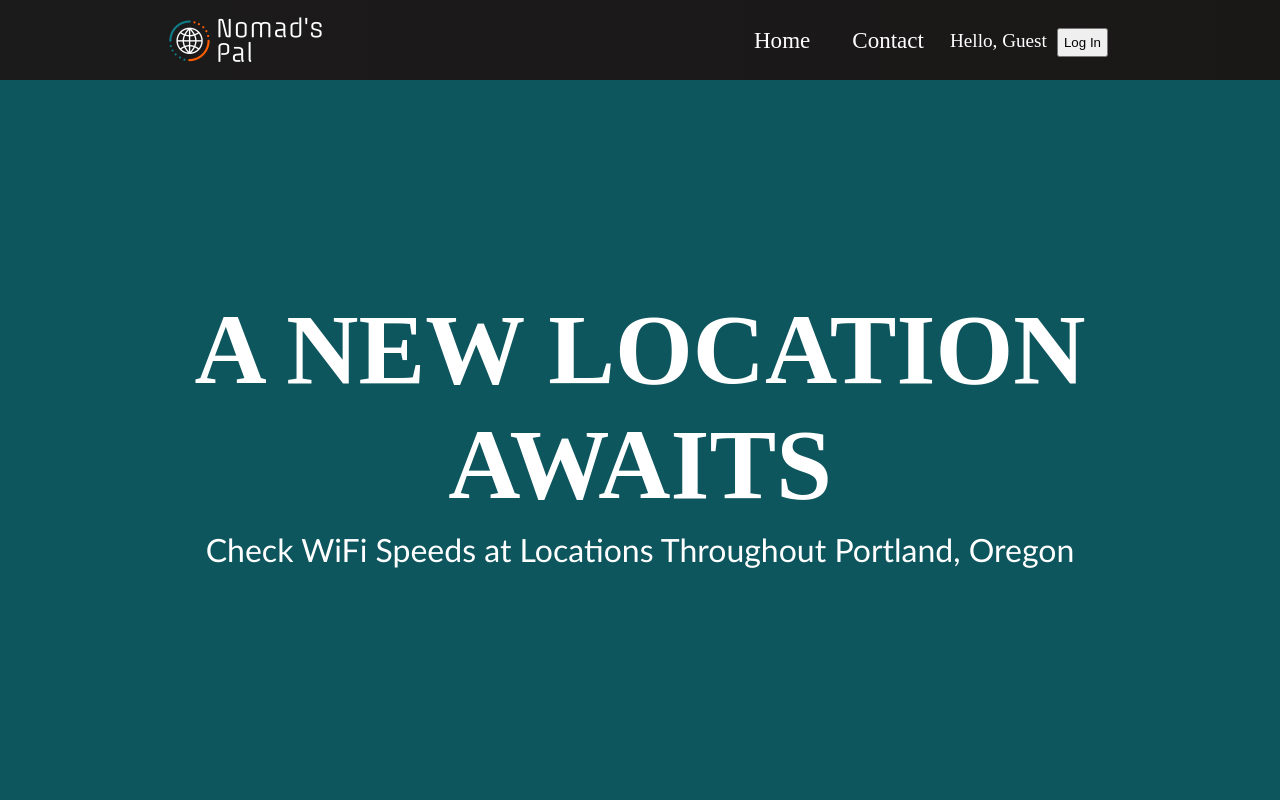
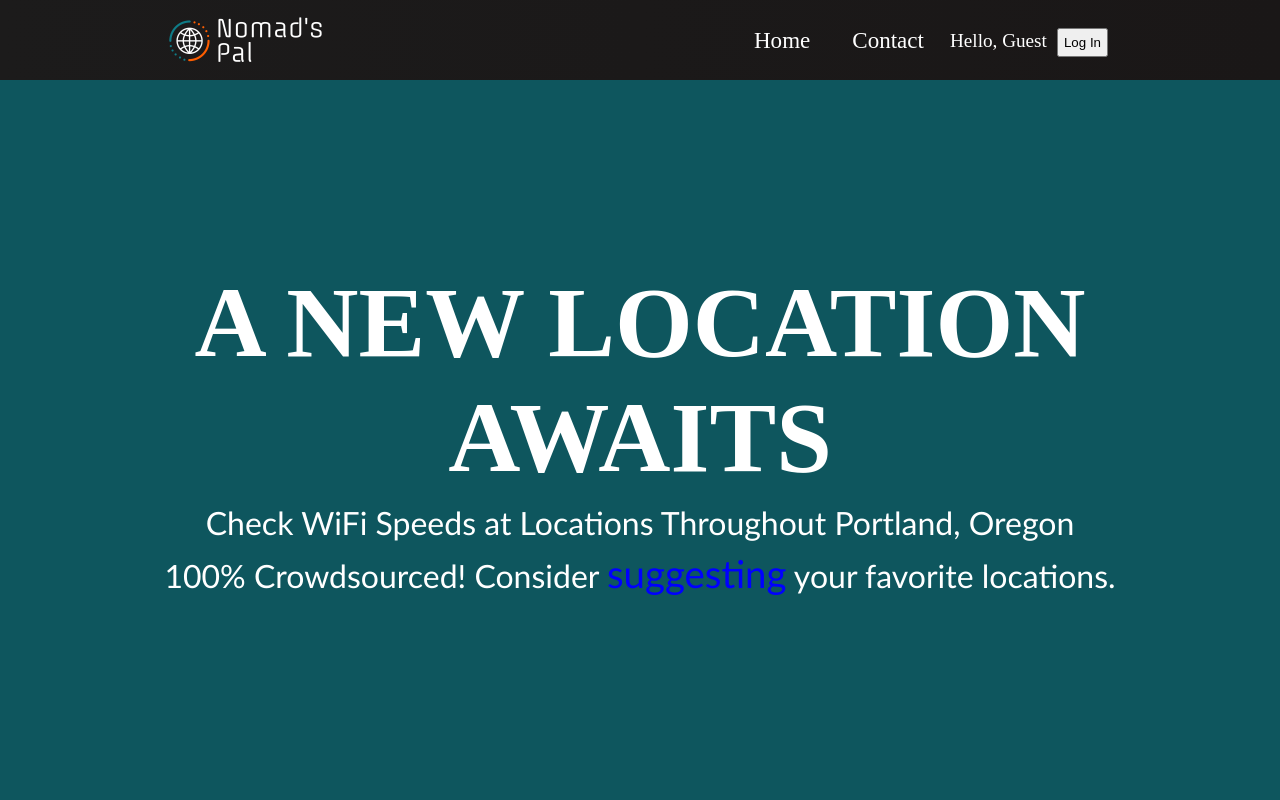
Before and after one commit to jonbascos/Nomads-Pal-2021, a React (Create React App) app: page / in a window 1280 px wide. Shown: the top 800 px of the page. Built offline with nearby package versions, Linux system fonts and the light colour scheme; no server answers; the database is empty.

Commit message:
Added 'consider suggesting' message to Hero

```diff
--- a/src/components/HeroSection.js
+++ b/src/components/HeroSection.js
@@ -1,4 +1,5 @@
 import React from 'react'
+import {Link} from 'react-router-dom'
 import '../styles/App.css'
 import '../styles/HeroSection.css'
 
@@ -8,6 +9,7 @@ function HeroSection() {
            {/* <video src="/videos/video-2.mp4" autoPlay loop muted></video> */}
            <h1>A NEW LOCATION AWAITS</h1>
            <p>Check WiFi Speeds at Locations Throughout Portland, Oregon</p>
+           <p>100% Crowdsourced! Consider <Link to='/contact'>suggesting</Link> your favorite locations.</p>
         </div>
     )
 }
```
